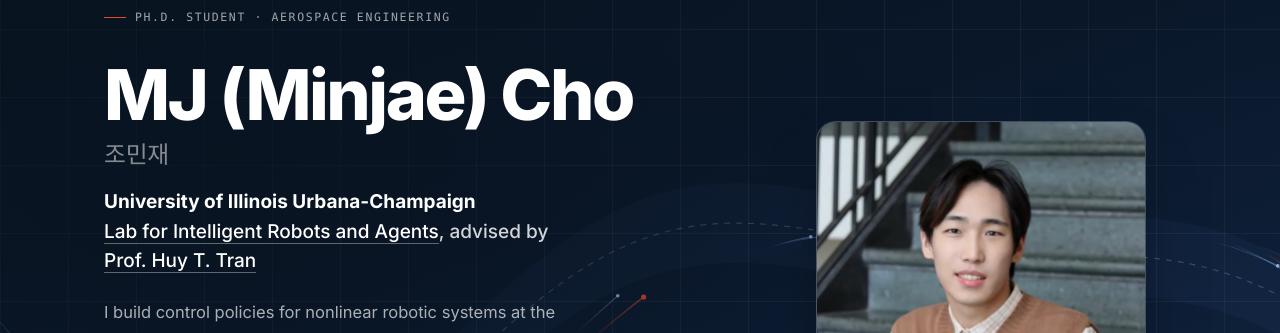
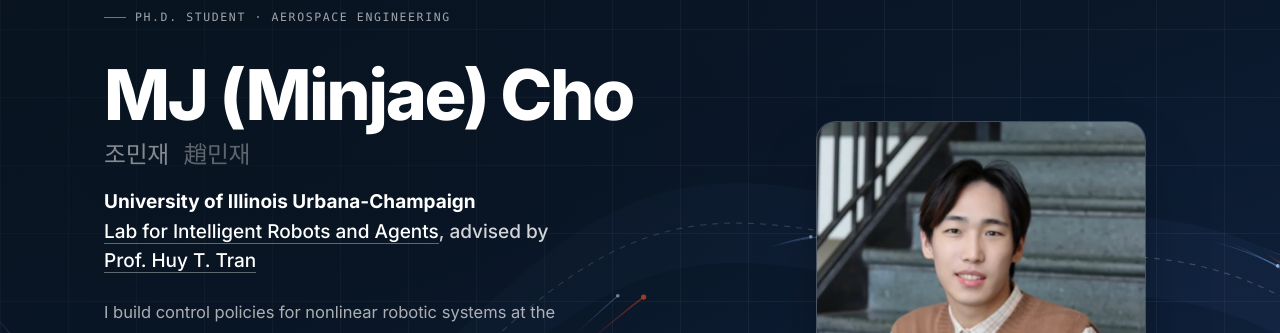
Before and after one commit to Mgineer117/Mgineer117.github.io, a Jekyll site: the page built from _pages/about.md, in a window 1280 px wide. Shown: the part 177-510 px from the top of the page. Built offline with Jekyll 4.4.1, drawn with Linux system fonts in a browser that asks for light colours.

Commit message:
Add the hanja form beside the Korean name
Co-Authored-By: Claude Opus 5 <noreply@anthropic.com>
Claude-Session: https://claude.ai/code/session_01R9Qt1pH6vY2VkJ5bZomE7L

```diff
--- a/_config.yml
+++ b/_config.yml
@@ -23,7 +23,7 @@ repository               : "mgineer117.github.io"
 author:
   # Biographic information
   avatar           : "mj_portrait.png"
-  name             : "MJ (Minjae) Cho (조민재)"
+  name             : "MJ (Minjae) Cho (조민재, 趙민재)"
   pronouns         : "He/Him"
   bio              : "Ph.D. Student at Aerospace Engineering"
   location         : "Urbana-Champaign"
--- a/_includes/home/hero.html
+++ b/_includes/home/hero.html
@@ -12,7 +12,7 @@
 
       <h1 class="hero__name">
         MJ (Minjae) Cho
-        <span class="hero__ko">조민재</span>
+        <span class="hero__ko">조민재 <i>趙민재</i></span>
       </h1>
 
       <p class="hero__role">
--- a/assets/css/site.css
+++ b/assets/css/site.css
@@ -236,6 +236,12 @@ html.reveal-on .reveal.is-in {
   letter-spacing: -.01em;
   color: rgba(255,255,255,.5);
   margin-top: 12px;
+}
+/* the hanja form, a shade back from the hangul it sits beside */
+.hero__name .hero__ko i {
+  font-style: normal;
+  color: rgba(255, 255, 255, .34);
+  margin-left: .35em;
 }
 
 .hero__role {
```
